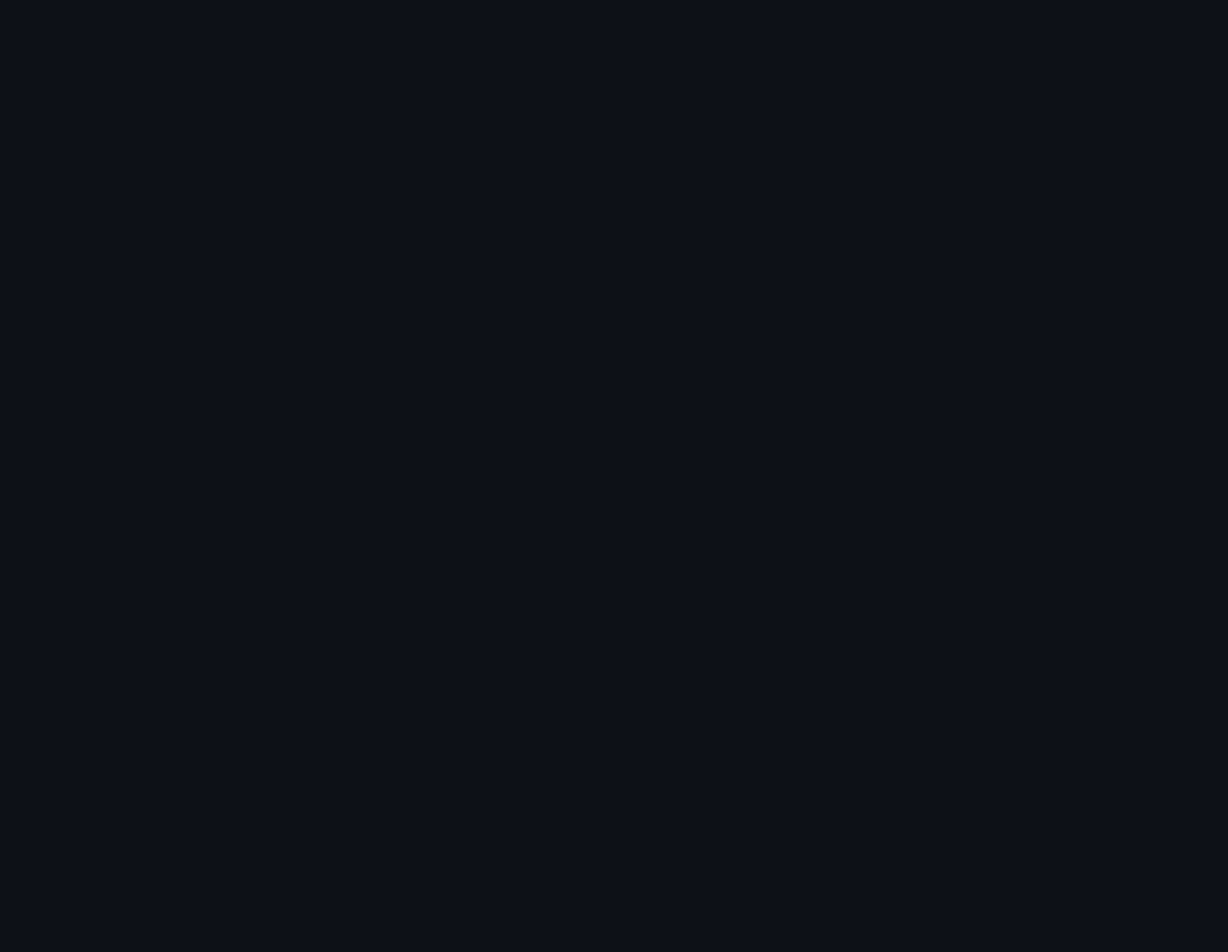
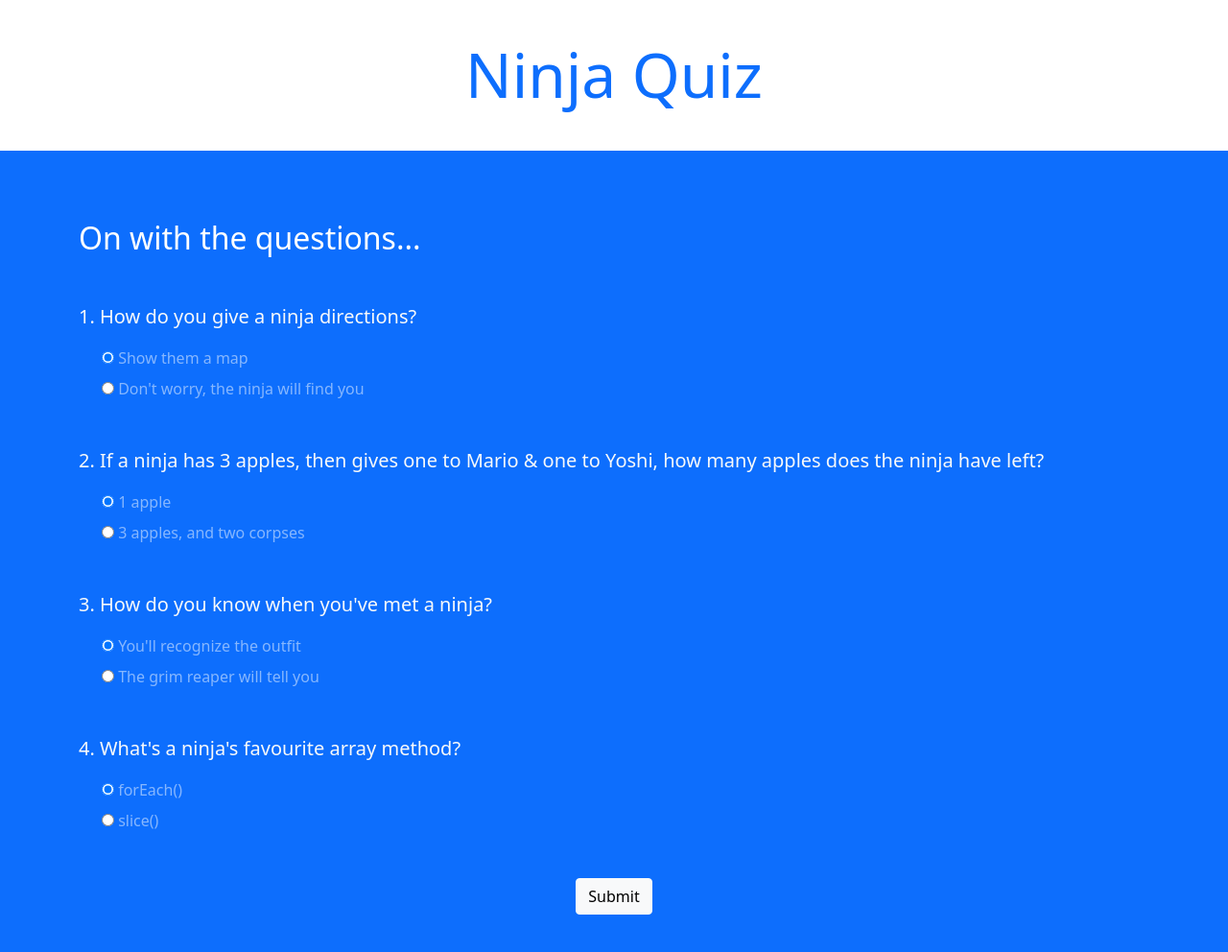
Before and after one commit to circular-biscuit/mj-nn-interactive-quiz, a plain HTML site: page index.html in a window 1280 px wide. Shown: the whole page at 96% size. Before the commit the page ends 800 px from the top, so only its background shows below. Drawn offline with nearby package versions, Linux system fonts and the light colour scheme.

Commit message:
implemented html template

```diff
--- a/index.html
+++ b/index.html
@@ -4,10 +4,74 @@
     <meta http-equiv="X-UA-Compatible" content="IE=edge">
     <meta name="viewport" content="width=device-width, initial-scale=1.0">
     <title>Ninja Quiz</title>
-    <link rel="stylesheet" href="style.css"></link:s>
+    <!-- <link rel="stylesheet" href="style.css"></link> -->
+    <link href="https://cdn.jsdelivr.net/npm/bootstrap@5.1.3/dist/css/bootstrap.min.css" rel="stylesheet" integrity="sha384-1BmE4kWBq78iYhFldvKuhfTAU6auU8tT94WrHftjDbrCEXSU1oBoqyl2QvZ6jIW3" crossorigin="anonymous">
+
     <script src="app.js"></script>
 </head>
 <body>
+    <!-- top section -->
+  <div class="intro py-3 bg-white text-center">
+    <div class="container">
+      <h2 class="text-primary display-3 my-4">Ninja Quiz</h2>
+    </div>
+  </div>
 
+  <!-- quiz section -->
+  <div class="quiz py-4 bg-primary">
+    <div class="container">
+      <h2 class="my-5 text-white">On with the questions...</h2>
+
+      <form class="quiz-form text-light">
+        <div class="my-5">
+          <p class="lead font-weight-normal">1. How do you give a ninja directions?</p>
+          <div class="form-check my-2 text-white-50">
+            <input type="radio" name="q1" value="A" checked>
+            <label class="form-check-label">Show them a map</label>
+          </div>
+          <div class="form-check my-2 text-white-50">
+            <input type="radio" name="q1" value="B">
+            <label class="form-check-label">Don't worry, the ninja will find you</label>
+          </div>
+        </div>
+        <div class="my-5">
+          <p class="lead font-weight-normal">2. If a ninja has 3 apples, then gives one to Mario & one to Yoshi, how many apples does the ninja have left?</p>
+          <div class="form-check my-2 text-white-50">
+            <input type="radio" name="q2" value="A" checked>
+            <label class="form-check-label">1 apple</label>
+          </div>
+          <div class="form-check my-2 text-white-50">
+            <input type="radio" name="q2" value="B">
+            <label class="form-check-label">3 apples, and two corpses</label>
+          </div>
+        </div>
+        <div class="my-5">
+          <p class="lead font-weight-normal">3. How do you know when you've met a ninja?</p>
+          <div class="form-check my-2 text-white-50">
+            <input type="radio" name="q3" value="A" checked>
+            <label class="form-check-label">You'll recognize the outfit</label>
+          </div>
+          <div class="form-check my-2 text-white-50">
+            <input type="radio" name="q3" value="B">
+            <label class="form-check-label">The grim reaper will tell you</label>
+          </div>
+        </div>
+        <div class="my-5">
+          <p class="lead font-weight-normal">4. What's a ninja's favourite array method?</p>
+          <div class="form-check my-2 text-white-50">
+            <input type="radio" name="q4" value="A" checked>
+            <label class="form-check-label">forEach()</label>
+          </div>
+          <div class="form-check my-2 text-white-50">
+            <input type="radio" name="q4" value="B">
+            <label class="form-check-label">slice()</label>
+          </div>
+        </div>
+        <div class="text-center">
+          <button type="submit" class="btn btn-light">Submit</button>
+        </div>
+      </form>
+    </div>
+  </div>
 </body>
 </html>
--- a/style.css
+++ b/style.css
@@ -19,7 +19,7 @@
     --element-background-1: #6abfc3;
     --element-background-2: #cc9543;
     /* html background color */
-    background-color: var(--dark-background-1);
+    /* background-color: var(--dark-background-1); */
 
 }
 
```
